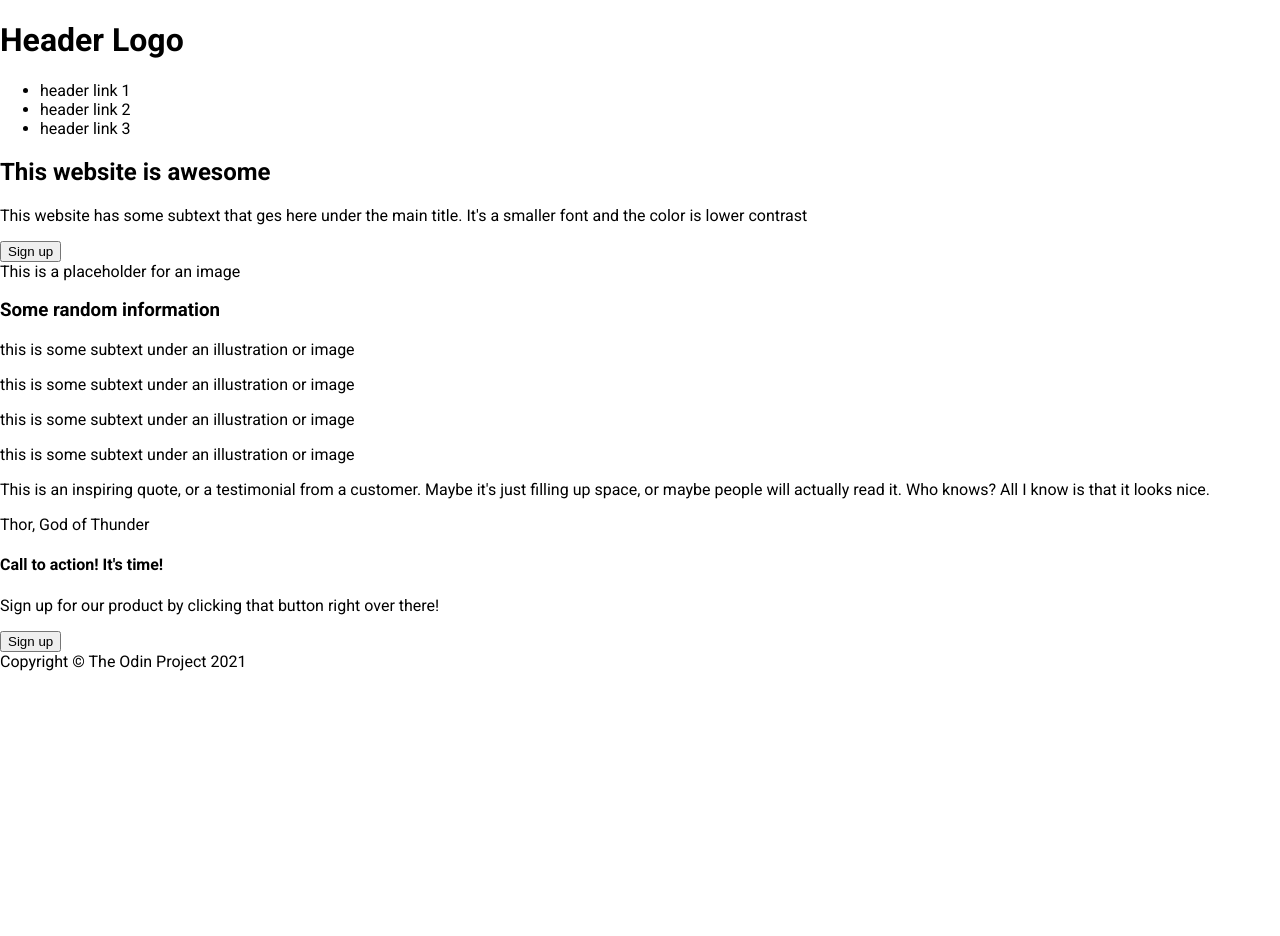
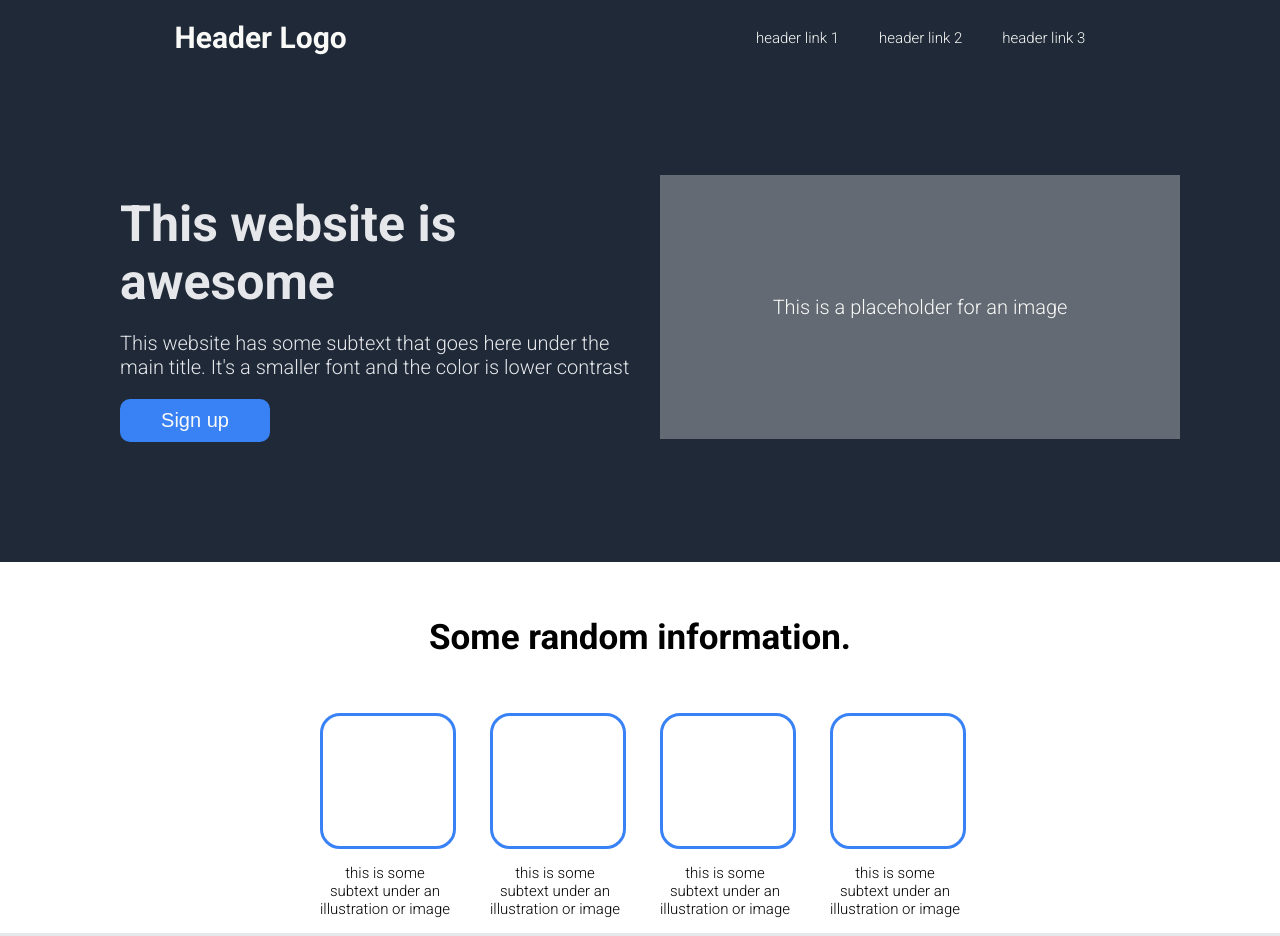
Before and after one commit to nicholas-shaw/odin-website, a plain HTML site: page index.html in a window 1280 px wide. Shown: the top 936 px of the page. Before the commit the page ends 800 px from the top, so only its background shows below. Drawn offline with Linux system fonts and the light colour scheme.

Commit message:
Completed landing page project to match project.

```diff
--- a/index.html
+++ b/index.html
@@ -27,15 +27,21 @@
     <!-- Main content -->
     <article>
       <!-- Hero -->
+      <div class="heroSection">
+        <div class="heroTextContent">
           <h2>This website is awesome</h2>
           <p>
-        This website has some subtext that ges here under the main title. It's a
-        smaller font and the color is lower contrast
+            This website has some subtext that goes here under the main title.
+            It's a smaller font and the color is lower contrast
           </p>
           <button>Sign up</button>
-      <div class="imagePlaceholder">This is a placeholder for an image</div>
+        </div>
+        <div class="imagePlaceholder">
+          <p>This is a placeholder for an image</p>
+        </div>
+      </div>
       <!-- Items row -->
-      <h3>Some random information</h3>
+      <h3>Some random information.</h3>
       <div class="itemRow">
         <div class="item">
           <div class="itemImage"></div>
@@ -64,9 +70,15 @@
         <p class="quoteAuthor">Thor, God of Thunder</p>
       </div>
       <!-- Call to action -->
+      <div class="cta">
+        <div class="ctaBody">
           <h4>Call to action! It's time!</h4>
-      <p>Sign up for our product by clicking that button right over there!</p>
+          <p>
+            Sign up for our product by clicking that button right over there!
+          </p>
+        </div>
         <button>Sign up</button>
+      </div>
     </article>
 
     <!-- Footer -->
--- a/style.css
+++ b/style.css
@@ -1,10 +1,191 @@
+:root {
+  --dark-background: #1f2937;
+  --light-text: #f9faf8;
+  --mid-light-text: #e5e7eb;
+  --brand-color: #3882f6;
+  --dark-text-color: #1f2937;
+  --quote-background-color: #e5e7eb;
+}
+
 html,
 body {
   margin: 0;
   padding: 0;
   border-collapse: collapse;
   font-family: "Roboto", sans-serif;
+  font-size: 10px;
 }
 
 body {
+  font-size: 2rem;
+  font-weight: 300;
 }
+
+h1 {
+  font-size: 3rem;
+}
+
+h2 {
+  font-size: 5rem;
+  margin: 0;
+}
+
+h3 {
+  font-size: 3.5rem;
+  text-align: center;
+  padding: 2rem;
+}
+
+h4 {
+  color: var(--light-text);
+  font-size: 2.5rem;
+}
+
+header,
+.heroSection {
+  background-color: var(--dark-background);
+  color: var(--light-text);
+}
+
+header {
+  display: flex;
+  flex-direction: row;
+  align-items: center;
+  justify-content: space-around;
+}
+
+header ul {
+  display: flex;
+  flex-direction: row;
+}
+
+header li {
+  margin: 0;
+  list-style: none;
+  padding: 0 2rem;
+  font-size: 1.5rem;
+}
+
+button {
+  padding: 1rem;
+  font-size: 2rem;
+  background-color: var(--brand-color);
+  color: var(--light-text);
+  border: none;
+  border-radius: 1rem;
+  width: 15rem;
+}
+
+.heroSection {
+  display: flex;
+  flex-direction: row;
+  padding: 10rem;
+}
+
+.heroSection > * {
+  width: 50%;
+}
+
+.heroTextContent {
+  display: flex;
+  flex-direction: column;
+  padding: 2rem;
+  font-weight: 300;
+  color: var(--mid-light-text);
+}
+
+.imagePlaceholder {
+  height: 100%;
+  width: 50%;
+  background-color: rgba(255, 255, 255, 0.3);
+  text-align: center;
+  padding: 10rem 0;
+}
+
+.itemRow {
+  display: flex;
+  flex-direction: row;
+  gap: 4rem;
+  justify-content: center;
+  padding: 0 10%;
+}
+
+.item {
+  width: 13rem;
+  text-align: center;
+}
+
+.itemImage {
+  height: 13rem;
+  width: 13rem;
+  border: 0.3rem solid var(--brand-color);
+  border-radius: 20px;
+  padding: 0;
+}
+
+.item > p {
+  padding: 0;
+  font-size: 1.5rem;
+  font-weight: 300;
+}
+
+.quoteBlock {
+  background-color: var(--quote-background-color);
+  padding: 10rem 20%;
+}
+
+.quoteText {
+  font-size: 4rem;
+  font-weight: 100;
+  font-style: italic;
+}
+
+.quoteAuthor {
+  font-weight: 700;
+  font-size: 2.5rem;
+  text-align: right;
+}
+
+.quoteAuthor:before {
+  content: " - ";
+}
+
+.cta {
+  display: flex;
+  flex-direction: row;
+  justify-content: center;
+  align-items: center;
+  background-color: var(--brand-color);
+  margin: 5rem 15%;
+  padding: 2rem;
+  border-radius: 1rem;
+  color: var(--light-text);
+}
+
+.ctaBody {
+  display: flex;
+  flex-direction: column;
+  justify-content: center;
+  padding: 2rem;
+}
+
+.ctaBody > * {
+  margin: 0.5rem;
+}
+
+.ctaBody > p {
+  font-weight: 100;
+}
+
+.cta button {
+  border: 0.2rem solid var(--light-text);
+  flex-grow: 0;
+}
+
+footer {
+  background-color: var(--dark-background);
+  color: var(--light-text);
+  padding: 2rem;
+  text-align: center;
+  font-size: 1.5rem;
+}
```
Also changed, not shown: 1 other file. Lines whose indentation alone changed are shown as unchanged.
